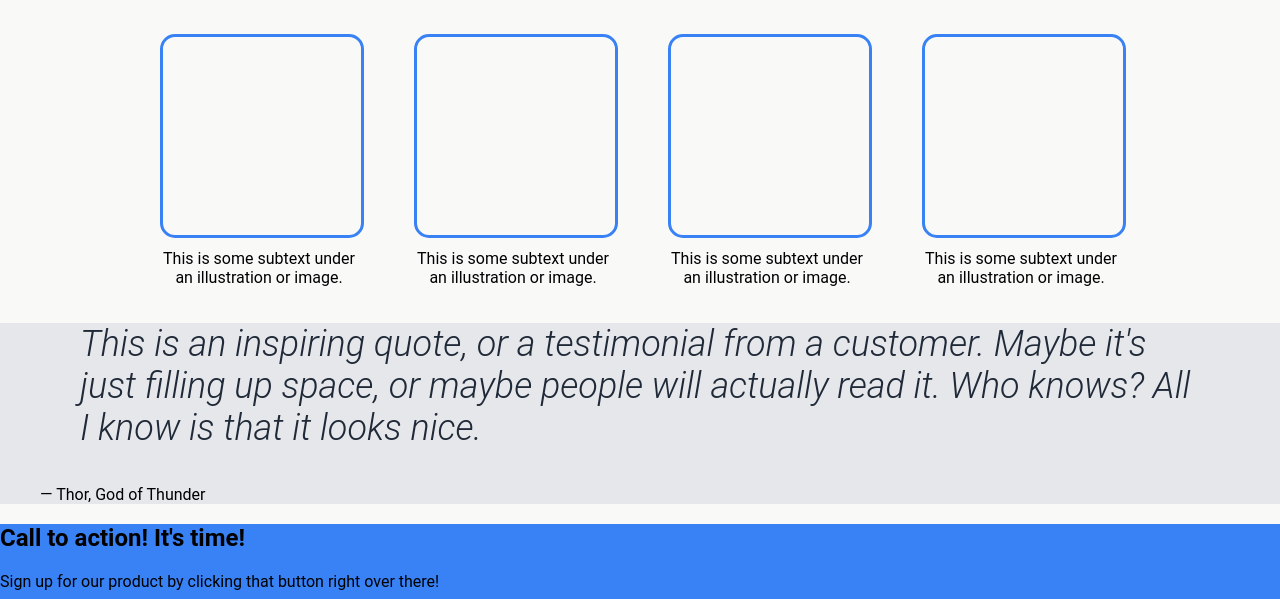
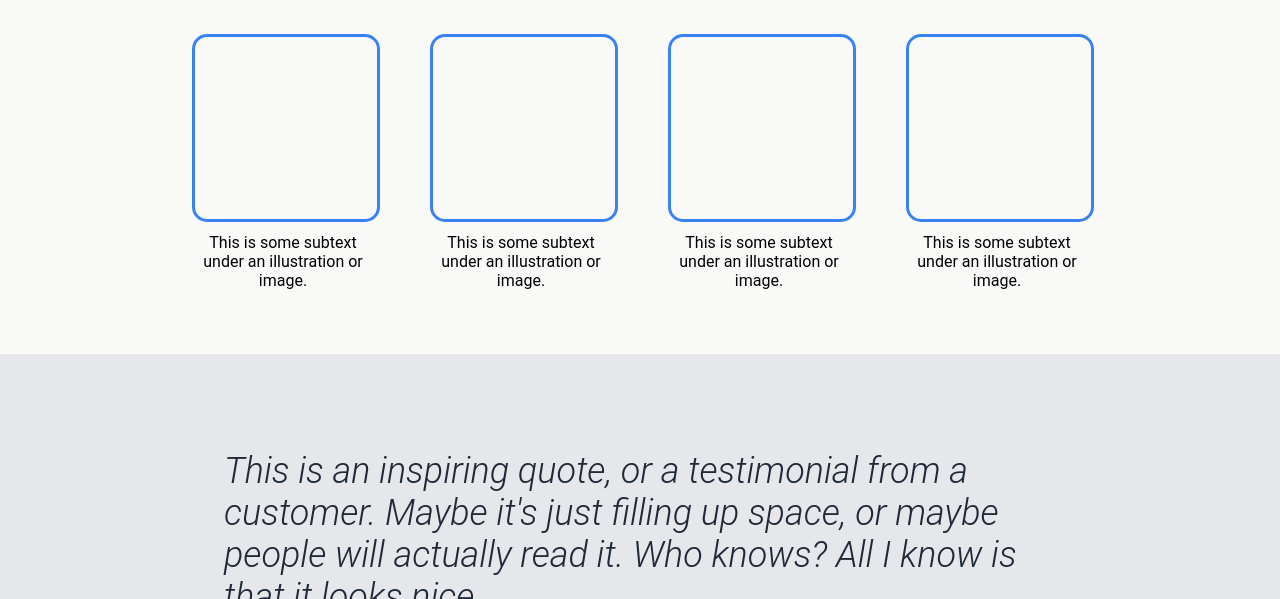
Before and after one commit to PinsonJulien/odin-landing-page, a plain HTML site: page index.html in a window 1280 px wide. Shown: the part 601-1200 px from the top of the page. Drawn offline with Linux system fonts and the light colour scheme.

Commit message:
Quote styling; fixed centering on information block

```diff
--- a/css/main.css
+++ b/css/main.css
@@ -133,6 +133,7 @@ footer {
 #information {
   display: flex;
   flex-direction: column;
+  padding: 0 12em 4em 12em;
 }
 
 #information h2 {
@@ -143,9 +144,10 @@ footer {
 }
 
 #information #information-images {
-  padding: 0 10em 0 10em;
   display: flex;
+  width: 100%;
   gap: 3.5em;
+  justify-content: center;
 }
 
 #information #information-images figure {
@@ -167,10 +169,26 @@ footer {
 
 /* QUOTE */
 
+#quote {
+  padding: 6em 14em 6em 14em;
+}
+
+#quote figure,
+#quote blockquote {
+  margin: 0;
+}
+
 #quote blockquote {
   font-style: italic;
   font-size: 36px;
   font-weight: 300; /* light */
+}
+
+#quote figcaption {
+  margin-top: 1em;
+  text-align: right;
+  font-size: 22px;
+  font-weight: 800;
 }
 
 /**********/
```
